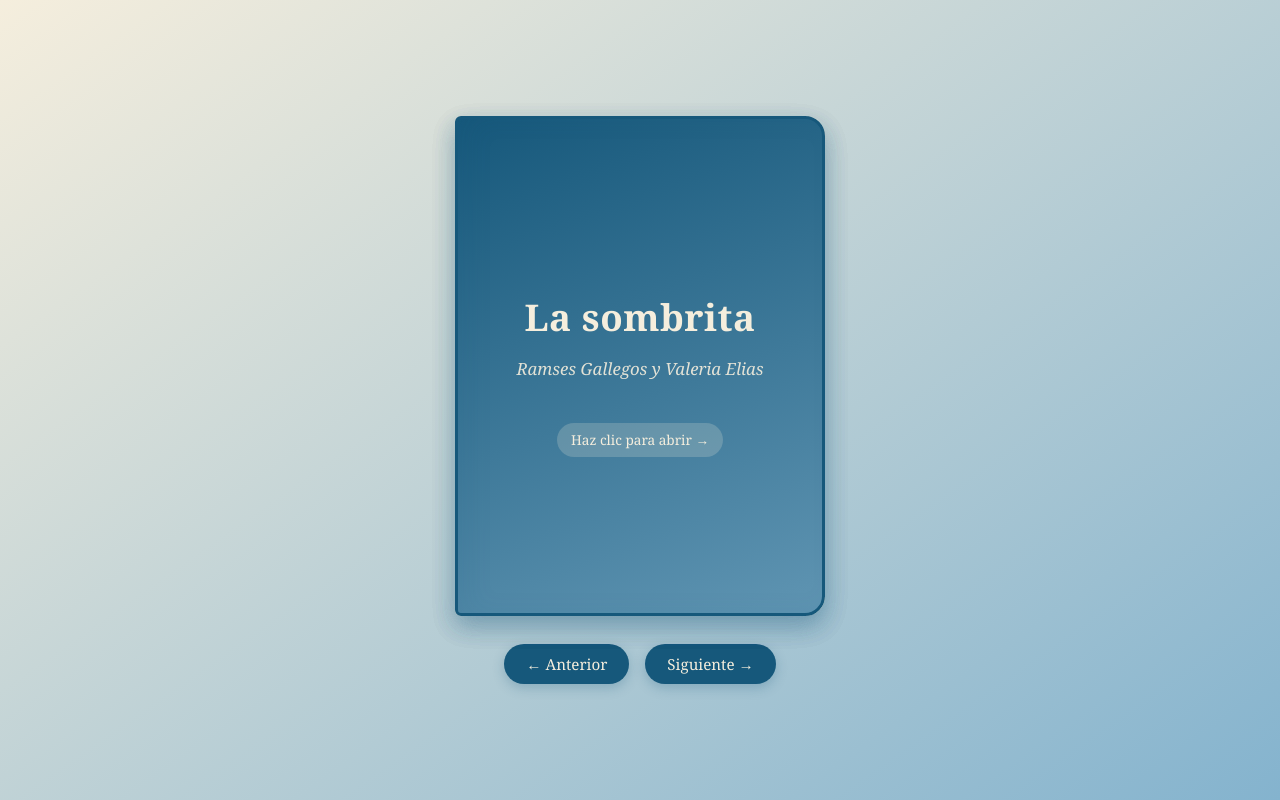
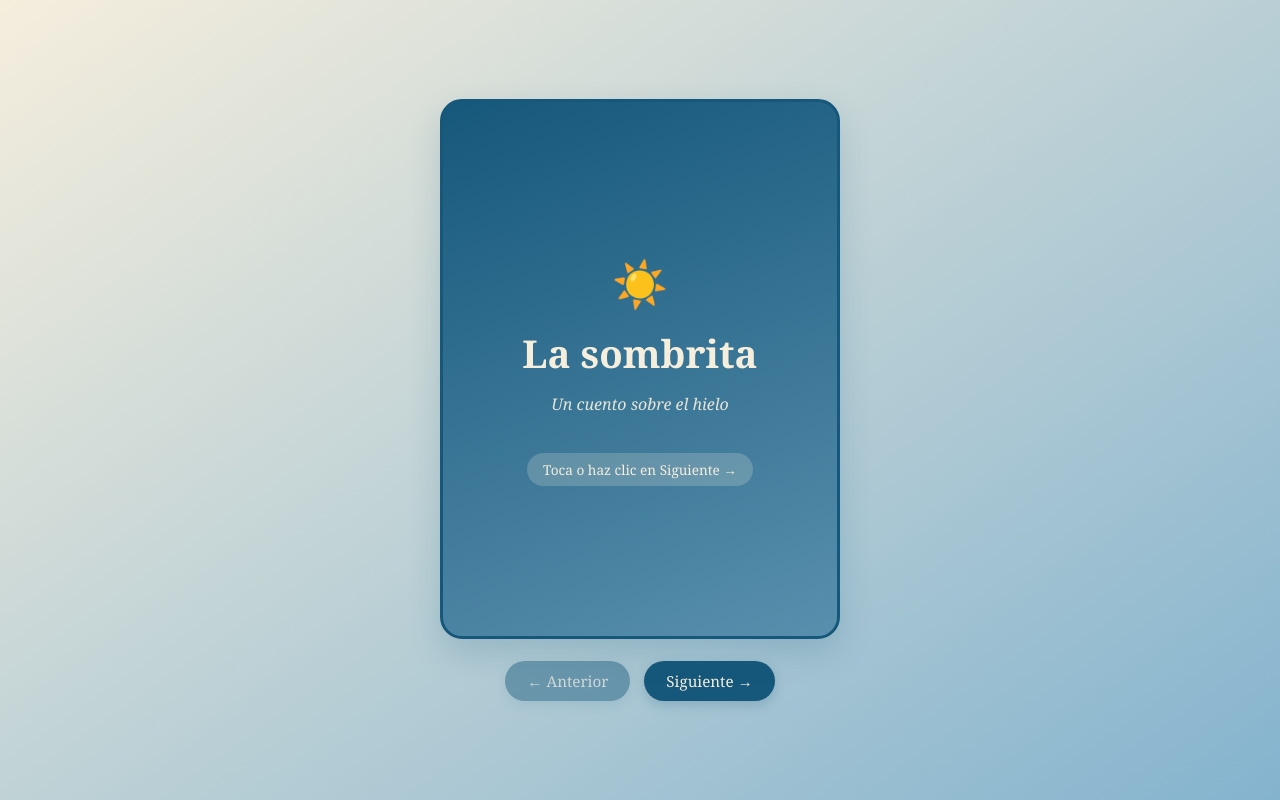
Before and after one commit to Valeenw/Cuento, a plain HTML site: page index.html in a window 1280 px wide. Drawn offline with Linux system fonts and the light colour scheme.

Commit message:
Cambios de que en todo
lol que mal

```diff
--- a/estilos.css
+++ b/estilos.css
@@ -6,182 +6,215 @@
 
 body {
   min-height: 100vh;
+  min-height: 100dvh;
   display: flex;
   flex-direction: column;
   justify-content: center;
   align-items: center;
+  padding: 20px;
   background: linear-gradient(145deg, #F5EEDD 0%, #84B3CE 100%);
   font-family: 'Georgia', serif;
   color: #16587B;
 }
 
-/* Espacio 3D */
-.escena {
-  perspective: 1800px;
-  margin-bottom: 28px;
+.contenedor-cuento {
+  width: 100%;
+  display: flex;
+  justify-content: center;
+  align-items: center;
+  margin-bottom: 22px;
 }
 
-.libro {
+.libro-marco {
   position: relative;
-  width: 370px;
-  height: 500px;
-  transform-style: preserve-3d;
-  transition: transform 0.8s ease;
+  width: min(90vw, 400px);
+  height: min(72dvh, 540px);
+  min-height: 430px;
 }
 
-/* Centra el libro abierto */
-.libro.abierto {
-  transform: translateX(185px);
+.vista {
+  display: none;
+  width: 100%;
+  height: 100%;
+  border-radius: 22px;
+  padding: 28px 24px;
+  box-shadow: 0 14px 32px rgba(22, 88, 123, 0.18);
+  animation: aparecer 0.35s ease;
 }
 
-.hoja {
-  position: absolute;
-  width: 100%;
-  height: 100%;
-  top: 0;
-  left: 0;
-  transform-origin: left center;
-  transform-style: preserve-3d;
-  transition: transform 0.9s cubic-bezier(0.645, 0.045, 0.355, 1);
-  cursor: pointer;
-}
-
-.hoja.volteada {
-  transform: rotateY(-180deg);
-}
-
-.cara {
-  position: absolute;
-  width: 100%;
-  height: 100%;
-  padding: 36px 32px;
-  background-color: #F5EEDD;
-  border-radius: 6px 20px 20px 6px;
-  box-shadow: inset 12px 0 24px rgba(22, 88, 123, 0.08), 0 10px 25px rgba(22, 88, 123, 0.16);
-  backface-visibility: hidden;
+.vista.activa {
   display: flex;
   flex-direction: column;
   justify-content: space-between;
-  line-height: 1.65;
-  font-size: 1.05rem;
 }
 
-.cara.atras {
-  transform: rotateY(180deg);
-  border-radius: 20px 6px 6px 20px;
-  box-shadow: inset -12px 0 24px rgba(22, 88, 123, 0.08), 0 10px 25px rgba(22, 88, 123, 0.16);
+@keyframes aparecer {
+  from {
+    opacity: 0;
+    transform: translateY(8px) scale(0.99);
+  }
+  to {
+    opacity: 1;
+    transform: translateY(0) scale(1);
+  }
 }
 
 /* Portada y Contraportada */
-.portada, .contraportada {
-  background: linear-gradient(160deg, #16587B 0%, #84B3CE 150%);
+.portada,
+.contraportada {
+  background: linear-gradient(160deg, #16587B 0%, #84B3CE 165%);
   color: #F5EEDD;
   text-align: center;
-  justify-content: center;
-  align-items: center;
   border: 3px solid #16587B;
 }
 
-.decoracion-sol {
+.vista.portada.activa,
+.vista.contraportada.activa {
+  justify-content: center;
+  align-items: center;
+  gap: 14px;
+}
+
+.sol {
   font-size: 2.8rem;
-  margin-bottom: 12px;
 }
 
 .portada h1 {
-  font-size: 2.3rem;
-  margin-bottom: 8px;
-  letter-spacing: 0.5px;
+  font-size: clamp(1.9rem, 6vw, 2.4rem);
   color: #F5EEDD;
 }
 
 .subtitulo {
   font-style: italic;
   color: #F5EEDD;
-  opacity: 0.9;
+  opacity: 0.92;
 }
 
-.indicador {
-  margin-top: 40px;
+.pista {
+  margin-top: 24px;
   font-size: 0.85rem;
+  color: #F5EEDD;
   background: rgba(245, 238, 221, 0.2);
-  color: #F5EEDD;
-  padding: 6px 14px;
-  border-radius: 20px;
+  padding: 7px 16px;
+  border-radius: 999px;
 }
 
-/* Espacio para ilustraciones */
-.marco-ilustracion {
+.contraportada h2 {
+  font-size: 2rem;
+  color: #F5EEDD;
+}
+
+.contraportada p {
+  max-width: 26ch;
+  line-height: 1.6;
+  color: #F5EEDD;
+}
+
+/* Páginas interiores */
+.pagina {
+  background-color: #F5EEDD;
+  border: 2px solid rgba(132, 179, 206, 0.55);
+}
+
+.ilustracion {
   width: 100%;
-  height: 210px;
+  height: 46%;
+  min-height: 165px;
   background-color: rgba(132, 179, 206, 0.22);
   border: 2px dashed #84B3CE;
   border-radius: 16px;
   display: flex;
   justify-content: center;
   align-items: center;
+  overflow: hidden;
   color: #16587B;
   font-size: 0.95rem;
-  overflow: hidden;
-  margin-bottom: 16px;
 }
 
-.marco-ilustracion img {
+.ilustracion img {
   width: 100%;
   height: 100%;
   object-fit: cover;
 }
 
-.cara p strong {
+.pagina p {
+  font-size: clamp(0.98rem, 2.6vw, 1.08rem);
+  line-height: 1.65;
   color: #16587B;
+}
+
+.pagina p strong {
   background-color: rgba(132, 179, 206, 0.35);
+  color: #16587B;
   padding: 1px 6px;
   border-radius: 8px;
 }
 
-.num-pagina {
+.num-pag {
   align-self: flex-end;
-  font-size: 0.85rem;
+  font-size: 0.82rem;
+  font-weight: bold;
   color: #84B3CE;
-  font-weight: bold;
-}
-
-.cara.atras .num-pagina {
-  align-self: flex-start;
 }
 
 /* Botones */
 .controles {
   display: flex;
-  gap: 16px;
+  gap: 14px;
+  justify-content: center;
+  flex-wrap: wrap;
 }
 
 button {
   padding: 10px 22px;
   border: none;
-  border-radius: 24px;
+  border-radius: 999px;
   background-color: #16587B;
   color: #F5EEDD;
   font-family: inherit;
   font-size: 0.95rem;
   cursor: pointer;
-  transition: transform 0.15s, background-color 0.2s;
-  box-shadow: 0 4px 12px rgba(22, 88, 123, 0.25);
+  box-shadow: 0 4px 12px rgba(22, 88, 123, 0.22);
+  transition: transform 0.15s ease, background-color 0.2s ease, opacity 0.2s ease;
 }
 
-button:hover {
+button:hover:not(:disabled) {
   background-color: #84B3CE;
   color: #16587B;
   transform: translateY(-1px);
 }
 
-.btn-interno {
-  margin-top: 24px;
+button:disabled {
+  opacity: 0.45;
+  cursor: not-allowed;
+}
+
+.btn-claro {
+  margin-top: 12px;
   background-color: #F5EEDD;
   color: #16587B;
   font-weight: bold;
 }
 
-.btn-interno:hover {
+.btn-claro:hover:not(:disabled) {
   background-color: #84B3CE;
   color: #16587B;
 }
+
+/* Ajustes para pantallas pequeñas */
+@media (max-width: 480px) {
+  body {
+    padding: 14px;
+  }
+
+  .libro-marco {
+    width: 92vw;
+    height: min(70dvh, 500px);
+    min-height: 400px;
+  }
+
+  .vista {
+    padding: 20px 18px;
+    border-radius: 18px;
+  }
+}
--- a/index.html
+++ b/index.html
@@ -8,71 +8,71 @@
 </head>
 <body>
 
-  <div class="escena">
-    <div class="libro" id="libro">
+  <main class="contenedor-cuento">
+    <div class="libro-marco">
 
+      <!-- Vista 0: Portada -->
+      <section class="vista portada activa">
+        <div class="sol">☀️</div>
+        <h1>La sombrita</h1>
+        <p class="subtitulo">Un cuento sobre el hielo</p>
+        <span class="pista">Toca o haz clic en Siguiente →</span>
+      </section>
 
-      <div class="hoja" style="z-index: 3;">
-        <div class="cara frente portada">
-          <div class="decoracion-sol"></div>
-          <h1>La sombrita</h1>
-          <p class="subtitulo">Ramses Gallegos y Valeria Elias</p>
-          <span class="indicador">Haz clic para abrir →</span>
-        </div>
-        <div class="cara atras">
-          <div class="marco-ilustracion">
-            <!-- imagen cuando esten listas --> <!--<img src="img/escena1.png" alt="Lino en el hielo"-->
-            <span> Escena 1</span>
+      <!-- Vista 1: Escena 1 -->
+      <section class="vista pagina">
+        <div class="ilustracion">
+          <!-- <img src="img/escena1.png" alt="Lino sobre el hielo"> -->
+          <span>Escena 1</span>
         </div>
         <p>A mediodía, el sol brillaba fuerte sobre el hielo y Lino notó que algo oscuro se movía pegadito a sus pies: <strong>¡paso, paso!</strong>.</p>
-          <span class="num-pagina">1</span>
-        </div>
-      </div>
+        <span class="num-pag">1 / 4</span>
+      </section>
 
-
-      <div class="hoja" style="z-index: 2;">
-        <div class="cara frente">
-          <div class="marco-ilustracion">
-            <!-- <img src="img/escena2.png" alt="Lino girando"> -->
-            <span> Escena 2</span> <!--se borra para cuando esten las imagenes>
+      <!-- Vista 2: Escena 2 -->
+      <section class="vista pagina">
+        <div class="ilustracion">
+          <!-- <img src="img/escena2.png" alt="Lino girando en el hielo"> -->
+          <span>Escena 2</span>
         </div>
         <p>Lino giró rápido: <strong>¡flap, flap!</strong>. ¡La sombra también giró! Intentó pisarla despacito: <strong>¡paso, paso!</strong>. ¡La sombra seguía ahí!</p>
-          <span class="num-pagina">2</span>
-        </div>
-        <div class="cara atras">
-          <div class="marco-ilustracion">
+        <span class="num-pag">2 / 4</span>
+      </section>
+
+      <!-- Vista 3: Escena 3 -->
+      <section class="vista pagina">
+        <div class="ilustracion">
           <!-- <img src="img/escena3.png" alt="Zuri el zorro ártico"> -->
-            <span> Escena 3</span>
+          <span>Escena 3</span>
         </div>
         <p>Llegó Zuri, un zorro ártico, y le guiñó un ojo:<br><em>—Es tu sombrita, Lino. Viaja contigo adonde vayas.</em></p>
-          <span class="num-pagina">3</span>
-        </div>
-      </div>
+        <span class="num-pag">3 / 4</span>
+      </section>
 
-
-      <div class="hoja" style="z-index: 1;">
-        <div class="cara frente">
-          <div class="marco-ilustracion">
-            <!-- <img src="img/escena4.png" alt="Lino bailando con su sombra"> -->
-            <span> Escena 4</span>
+      <!-- Vista 4: Escena 4 -->
+      <section class="vista pagina">
+        <div class="ilustracion">
+          <!-- <img src="img/escena4.png" alt="Lino y su sombra bailando"> -->
+          <span>Escena 4</span>
         </div>
         <p>Lino movió su colita de lado a lado y vio cómo su sombra bailaba igual. Ya no le sorprendió; caminó tranquilo sabiendo que iba acompañado.</p>
-          <span class="num-pagina">4</span>
-        </div>
-        <div class="cara atras contraportada">
+        <span class="num-pag">4 / 4</span>
+      </section>
+
+      <!-- Vista 5: Contraportada -->
+      <section class="vista contraportada">
         <h2>Fin</h2>
-
-          <button id="btn-reiniciar" class="btn-interno">Volver a leer</button>
-        </div>
-      </div>
+        <p>Siempre hay alguien caminando contigo.</p>
+        <button type="button" id="btn-reiniciar" class="btn-claro">Volver a leer</button>
+      </section>
 
     </div>
-  </div>
+  </main>
 
-  <div class="controles">
-    <button id="btn-anterior">← Anterior</button>
-    <button id="btn-siguiente">Siguiente →</button>
-  </div>
+  <nav class="controles" aria-label="Navegación del cuento">
+    <button type="button" id="btn-anterior">← Anterior</button>
+    <button type="button" id="btn-siguiente">Siguiente →</button>
+  </nav>
 
   <script src="script.js"></script>
 </body>
--- a/script.js
+++ b/script.js
@@ -1,59 +1,68 @@
-const libro = document.getElementById('libro');
-const hojas = document.querySelectorAll('.hoja');
+const vistas = Array.from(document.querySelectorAll('.vista'));
 const btnAnterior = document.getElementById('btn-anterior');
 const btnSiguiente = document.getElementById('btn-siguiente');
 const btnReiniciar = document.getElementById('btn-reiniciar');
 
-let hojaActual = 0;
-const totalHojas = hojas.length;
+let indiceActual = 0;
 
-function actualizarLibro() {
-  if (hojaActual > 0 && hojaActual < totalHojas) {
-    libro.classList.add('abierto');
-  } else {
-    libro.classList.remove('abierto');
+function mostrarVista(nuevoIndice) {
+  if (nuevoIndice < 0 || nuevoIndice >= vistas.length) return;
+  indiceActual = nuevoIndice;
+
+  vistas.forEach((vista, i) => {
+    vista.classList.toggle('activa', i === indiceActual);
+  });
+
+  btnAnterior.disabled = indiceActual === 0;
+  btnSiguiente.disabled = indiceActual === vistas.length - 1;
+}
+
+function siguiente() {
+  if (indiceActual < vistas.length - 1) {
+    mostrarVista(indiceActual + 1);
   }
+}
 
-  hojas.forEach((hoja, index) => {
-    if (index < hojaActual) {
-      hoja.classList.add('volteada');
-      hoja.style.zIndex = index + 1;
-    } else {
-      hoja.classList.remove('volteada');
-      hoja.style.zIndex = totalHojas - index;
-    }
+function anterior() {
+  if (indiceActual > 0) {
+    mostrarVista(indiceActual - 1);
+  }
+}
+
+btnSiguiente.addEventListener('click', siguiente);
+btnAnterior.addEventListener('click', anterior);
+
+if (btnReiniciar) {
+  btnReiniciar.addEventListener('click', (e) => {
+    e.stopPropagation();
+    mostrarVista(0);
   });
 }
 
-function siguienteHoja() {
-  if (hojaActual < totalHojas) {
-    hojaActual++;
-    actualizarLibro();
-  }
-}
-
-function anteriorHoja() {
-  if (hojaActual > 0) {
-    hojaActual--;
-    actualizarLibro();
-  }
-}
-
-btnSiguiente.addEventListener('click', siguienteHoja);
-btnAnterior.addEventListener('click', anteriorHoja);
-
-btnReiniciar.addEventListener('click', (e) => {
-  e.stopPropagation();
-  hojaActual = 0;
-  actualizarLibro();
+vistas.forEach((vista) => {
+  vista.addEventListener('click', (e) => {
+    if (e.target.closest('button')) return;
+    siguiente();
+  });
 });
 
-hojas.forEach((hoja, index) => {
-  hoja.addEventListener('click', () => {
-    if (index === hojaActual) {
-      siguienteHoja();
-    } else if (index === hojaActual - 1) {
-      anteriorHoja();
-    }
-  });
+document.addEventListener('keydown', (e) => {
+  if (e.key === 'ArrowRight') siguiente();
+  if (e.key === 'ArrowLeft') anterior();
 });
+
+let inicioX = 0;
+const marco = document.querySelector('.libro-marco');
+
+marco.addEventListener('touchstart', (e) => {
+  inicioX = e.changedTouches[0].screenX;
+}, { passive: true });
+
+marco.addEventListener('touchend', (e) => {
+  const finX = e.changedTouches[0].screenX;
+  const diff = inicioX - finX;
+  if (diff > 45) siguiente();
+  if (diff < -45) anterior();
+}, { passive: true });
+
+mostrarVista(0);
```
Lines whose indentation alone changed are shown as unchanged.
